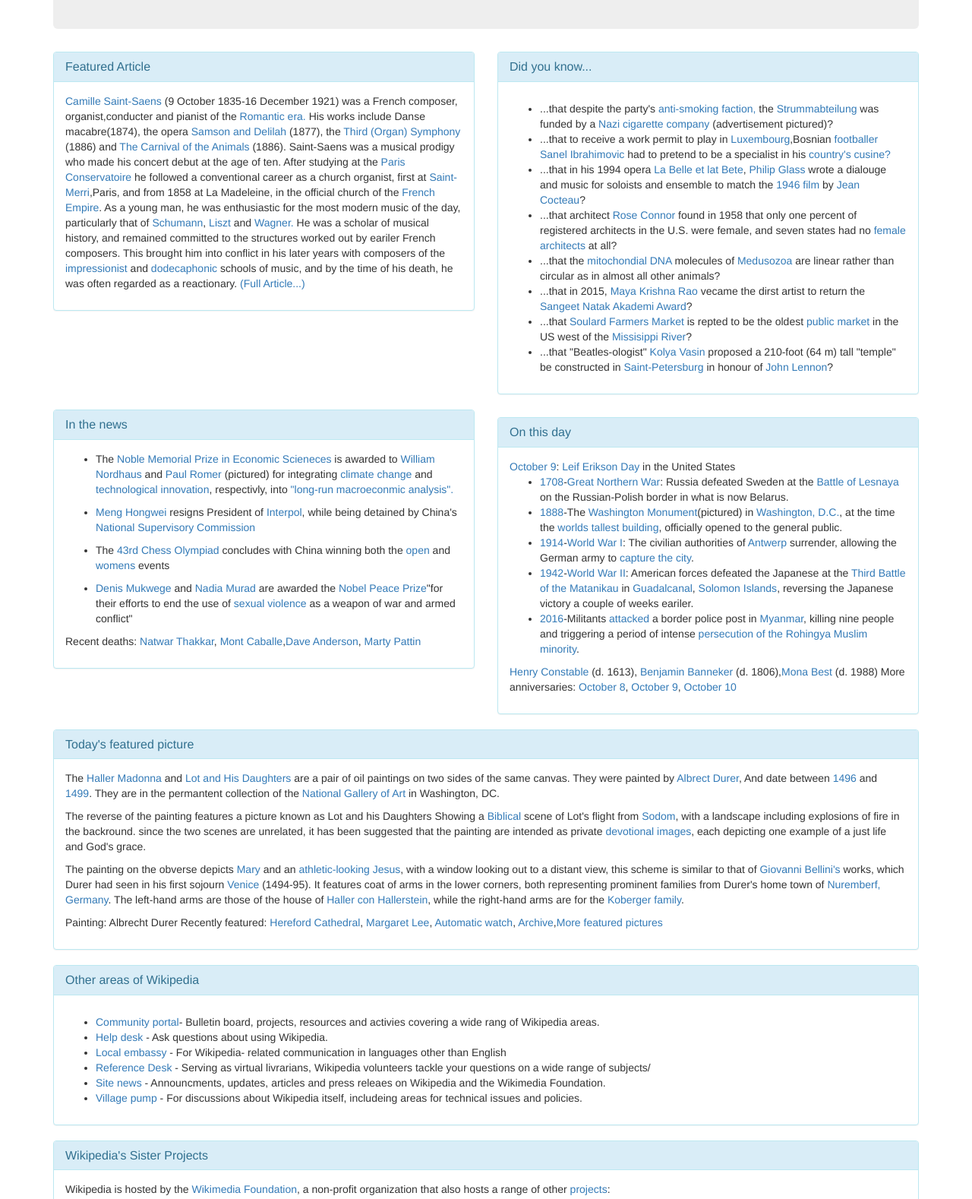
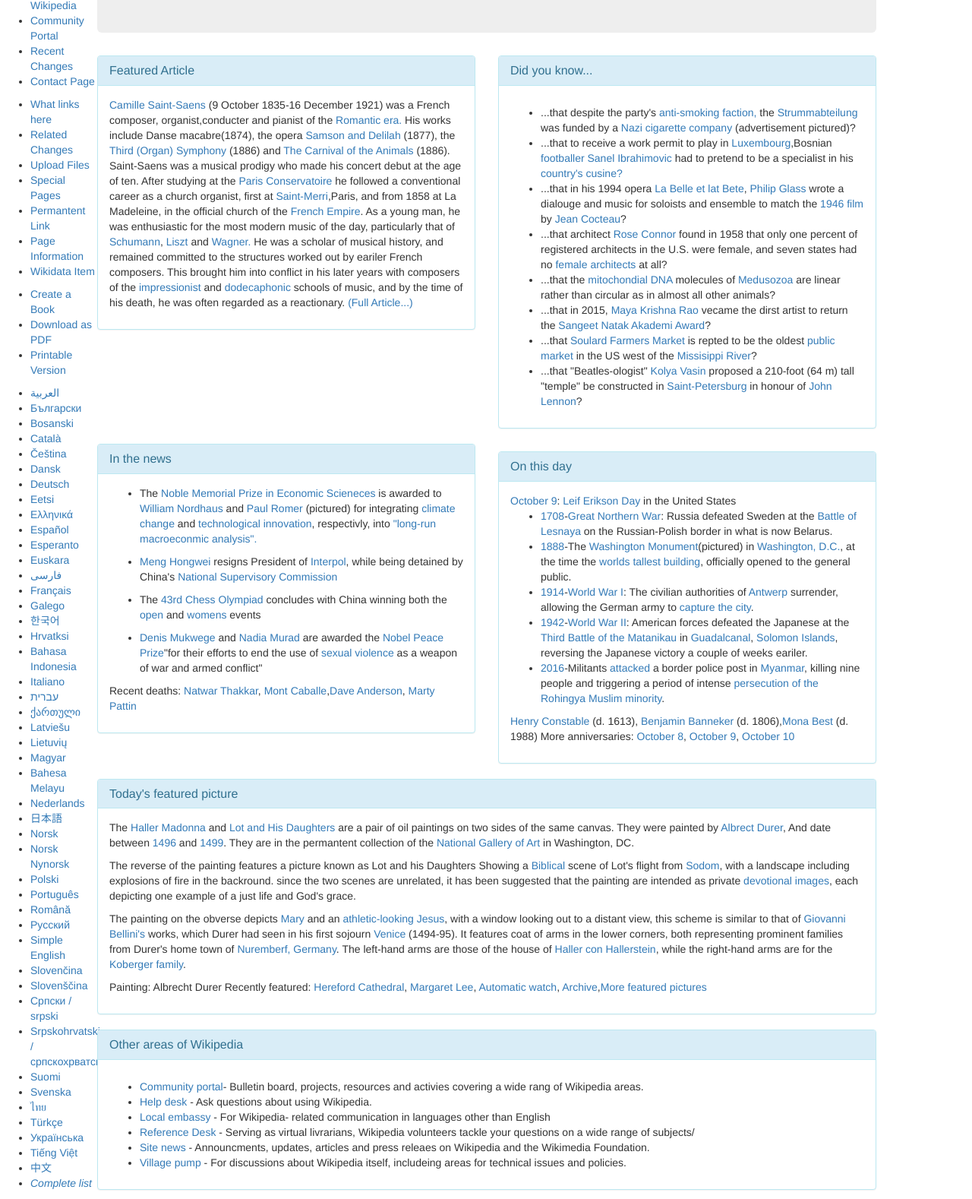
Before and after one commit to HipsterGrandpa/Wikipedia-Clone, a plain HTML site: page index.html in a window 1280 px wide. Shown: the part 349-1927 px from the top of the page at 76% size. Drawn offline with Linux system fonts and the light colour scheme.

Commit message:
Wikipedia Clone V3

```diff
--- a/css/styles.css
+++ b/css/styles.css
@@ -0,0 +1,8 @@
+.sidebar {
+  float:left;
+  width:10%;
+}
+.main-content{
+  float:left;
+  width:90%;
+}
--- a/index.html
+++ b/index.html
@@ -2,10 +2,95 @@
 <html>
   <head>
     <link href="css/bootstrap.css" rel="stylesheet" type="text/css">
+    <link href="css/styles.css" rel="stylesheet" type="text/css">
     <title>Wikipedia Clone</title>
   </head>
   <body>
+    <div class="sidebar">
+        <div class="sidebar-header">
+          <h3> <img src="Wikipedia-logo.png"></h3>
+        </div>
+    <ul>
+      <li> <a href="#"> Main Page</a></li>
+      <li> <a href="#"> Contents</a></li>
+      <li> <a href="#"> Featured Content</a></li>
+      <li> <a href="#"> Current Events</a></li>
+      <li> <a href="#"> Random Article</a></li>
+      <li> <a href="#"> Donate to Wikipedia</a></li>
+      <li> <a href="#"> Wikipedia Store </a> </li>
+    </ul>
+    <ul>
+      <li> <a href="#"> Help </a></li>
+      <li> <a href="#"> About Wikipedia </a></li>
+      <li> <a href="#"> Community Portal</a></li>
+      <li> <a href="#"> Recent Changes</a></li>
+      <li> <a href="#"> Contact  Page</a></li>
+    </ul>
+    <ul>
+      <li> <a href="#"> What links here</a></li>
+      <li> <a href="#"> Related Changes </a></li>
+      <li> <a href="#"> Upload Files </a></li>
+      <li> <a href="#"> Special Pages</a></li>
+      <li> <a href="#"> Permantent Link </a></li>
+      <li> <a href="#"> Page Information </a></li>
+      <li> <a href="#"> Wikidata Item </a> </li>
+    </ul>
+    <ul>
+      <li> <a href="#"> Create a Book </a> </li>
+      <li> <a href="#"> Download as PDF </a> </li>
+      <li> <a href="#"> Printable Version </a> </li>
+    </ul>
+    <ul>
+      <li> <a href="#"> العربية </a></li>
+      <li> <a href="#"> Български </a></li>
+      <li> <a href="#"> Bosanski </a></li>
+      <li> <a href="#"> Català </a></li>
+      <li> <a href="#"> Čeština </a></li>
+      <li> <a href="#"> Dansk </a></li>
+      <li> <a href="#"> Deutsch </a></li>
+      <li> <a href="#"> Eetsi </a></li>
+      <li> <a href="#"> Ελληνικά </a></li>
+      <li> <a href="#"> Español </a></li>
+      <li> <a href="#"> Esperanto</a></li>
+      <li> <a href="#"> Euskara </a></li>
+      <li> <a href="#"> فارسی </a></li>
+      <li> <a href="#"> Français</a></li>
+      <li> <a href="#"> Galego</a></li>
+      <li> <a href="#"> 한국어</a></li>
+      <li> <a href="#"> Hrvatksi</a></li>
+      <li> <a href="#"> Bahasa Indonesia</a></li>
+      <li> <a href="#"> Italiano</a></li>
+      <li> <a href="#"> עברית</a></li>
+      <li> <a href="#"> ქართული</a></li>
+      <li> <a href="#"> Latviešu</a></li>
+      <li> <a href="#"> Lietuvių</a></li>
+      <li> <a href="#"> Magyar</a></li>
+      <li> <a href="#"> Bahesa Melayu</a></li>
+      <li> <a href="#"> Nederlands</a></li>
+      <li> <a href="#"> 日本語</a></li>
+      <li> <a href="#"> Norsk </a></li>
+      <li> <a href="#"> Norsk Nynorsk</a></li>
+      <li> <a href="#"> Polski </a> </li>
+      <li> <a href="#"> Português</a></li>
+      <li> <a href="#"> Română</a></li>
+      <li> <a href="#"> Русский</a></li>
+      <li> <a href="#"> Simple English</a> </li>
+      <li> <a href="#"> Slovenčina </a> </li>
+      <li> <a href="#"> Slovenščina </a> </li>
+      <li> <a href="#"> Српски / srpski</a> </li>
+      <li> <a href="#"> Srpskohrvatski / српскохрватски</a></li>
+      <li> <a href="#"> Suomi </a></li>
+      <li> <a href="#"> Svenska</a> </li>
+      <li> <a href="#"> ไทย </a> </li>
+      <li> <a href="#"> Türkçe</a> </li>
+      <li> <a href="#"> Українська </a></li>
+      <li> <a href="#"> Tiếng Việt </a></li>
+      <li> <a href="#"> 中文 </a> </li>
+      <li> <a href="#"> <em> Complete list</em></a></li>
+  </div>
+    </ul>
     <div class="container">
+      <div class="main-content">
         <div class="jumbotron">
           <h3>Welcome to <a href="#">Wikipedia</a></h3>
           <p>The <a href="#">Free encyclopedia</a> that <a href="#">anyone can edit</a>.
@@ -20,9 +105,9 @@
               <li><a href="#"> Society</a></li>
               <li><a href="#"> Technology</a></li>
               <li><a href="#"> All Portals</a></li>
-      </div>
             </ul>
           </p>
+        </div>
     <div class= "row">
       <div class="col-md-6">
       <div class="panel panel-info">
@@ -249,5 +334,6 @@
            </div>
          </div>
     </div>
+  </div>
   </body>
 </html>
```
Also changed, not shown: img/Wikipedia-logo.png (added). Lines whose indentation alone changed are shown as unchanged.
